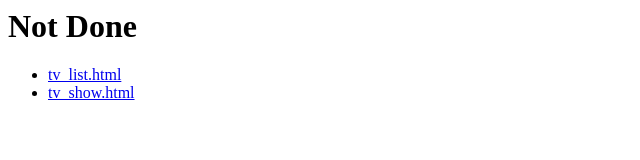
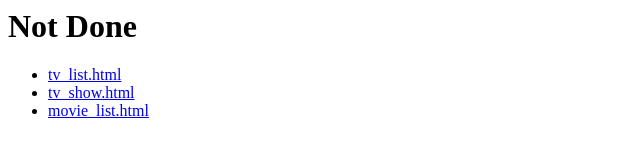
Before and after one commit to Bunnbuns/Show_Box-Web, a plain HTML site: page index.html in a window 1280 px wide. Shown: the whole page, without its empty margins (0-640 px from the left). Drawn offline with Linux system fonts and the light colour scheme.

Commit message:
added movie list

```diff
--- a/index.html
+++ b/index.html
@@ -2,4 +2,5 @@
 <ul>
 <li><a href="tv_list.html"> tv_list.html</a></li>
 <li><a href="tv_show.html"> tv_show.html</a></li>
+<li><a href="tv_show.html"> movie_list.html</a></li>
 </ul>
```
